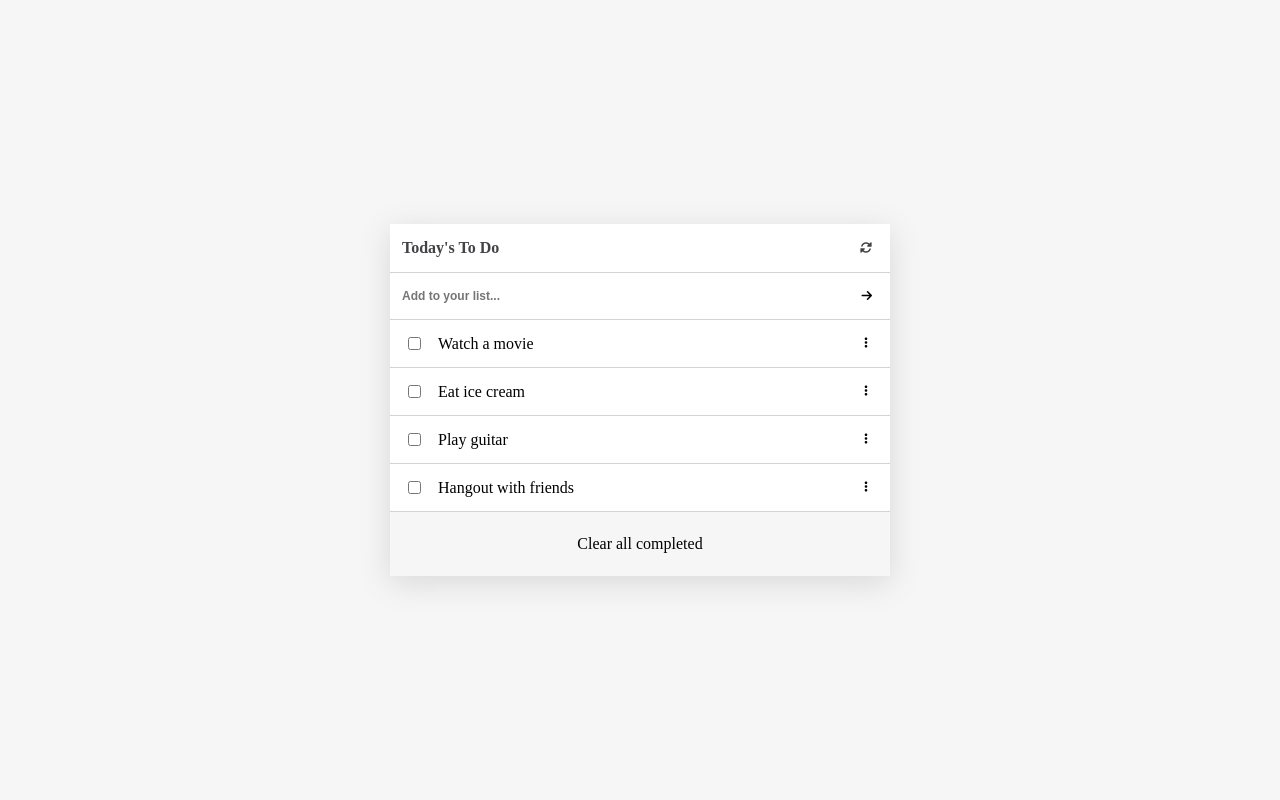
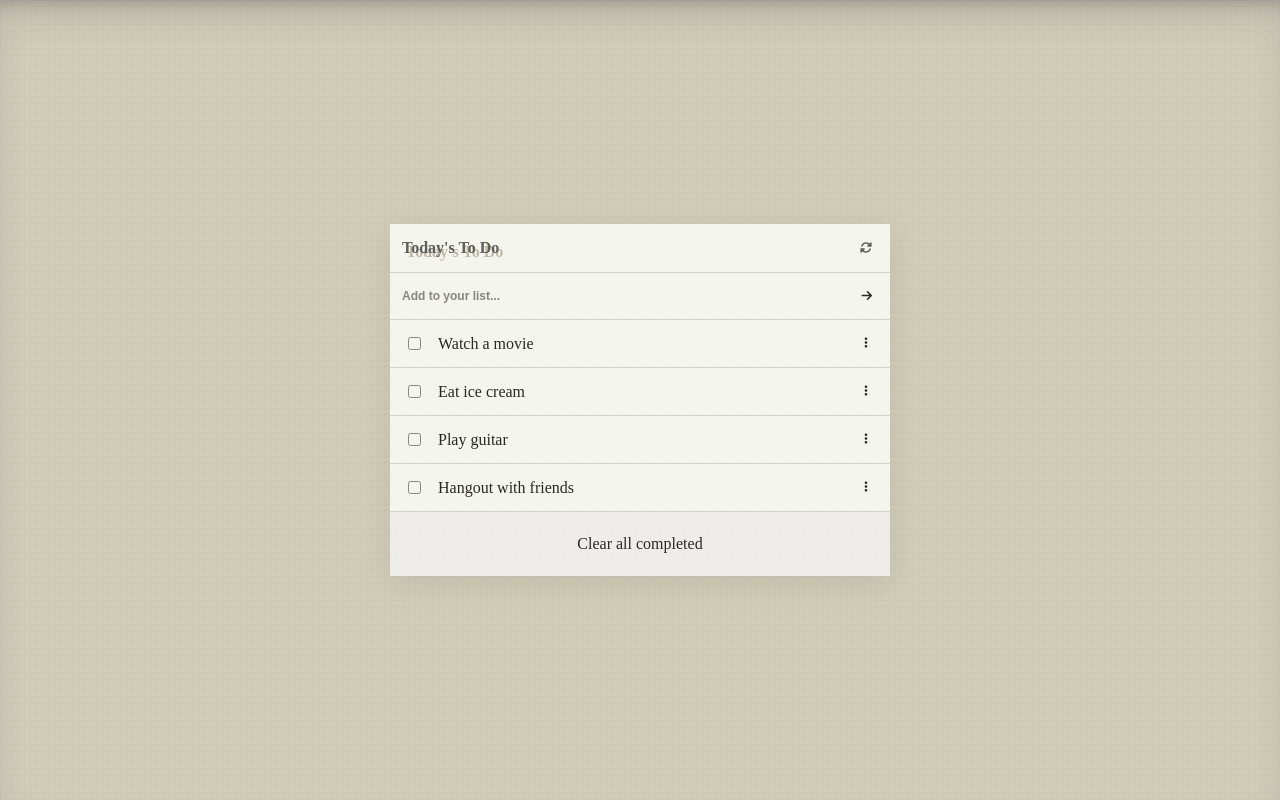
Before and after one commit to Sboursen/to-do-tasks, a website built with webpack: page src/index.html in a window 1280 px wide. Built offline with nearby package versions, Linux system fonts and the light colour scheme.

Commit message:
App bg pattern

```diff
--- a/src/style.css
+++ b/src/style.css
@@ -5,10 +5,11 @@
 /* =============================== */
 
 :root {
-  --bg-color-body: #f6f6f6;
+  --bg-color-body: #d1cdb7;
   --bg-color-button: #f6f6f6;
   --bg-color-list: #fff;
   --color-title: #434346;
+  --color-active: #454138;
 }
 
 * {
@@ -30,6 +31,16 @@ body {
   flex-direction: column;
   align-items: center;
   justify-content: center;
+  background-color: var(--bg-color-body);
+  opacity: 0.8;
+  background-image: linear-gradient(
+      #ccc8b1 1px,
+      transparent 1px
+    ),
+    linear-gradient(to right, #ccc8b1 1px, #d1cdb7 1px);
+  background-size: 6px 6px;
+  box-shadow: rgb(50 50 93 / 25%) 0 20px 40px -12px inset,
+    rgb(0 0 0 / 30%) 0 18px 18px -18px inset;
 }
 
 a,
@@ -92,6 +103,7 @@ main {
   text-align: left;
   font-size: 16px;
   font-weight: 700;
+  text-shadow: 4px 4px 0 #bab5a1;
 }
 
 .title-section .icon {
```
Also changed, not shown: dist/main.js, src/font/itc_benguiat_book-webfont.woff (added), src/font/itc_benguiat_book-webfont.woff2 (added).
